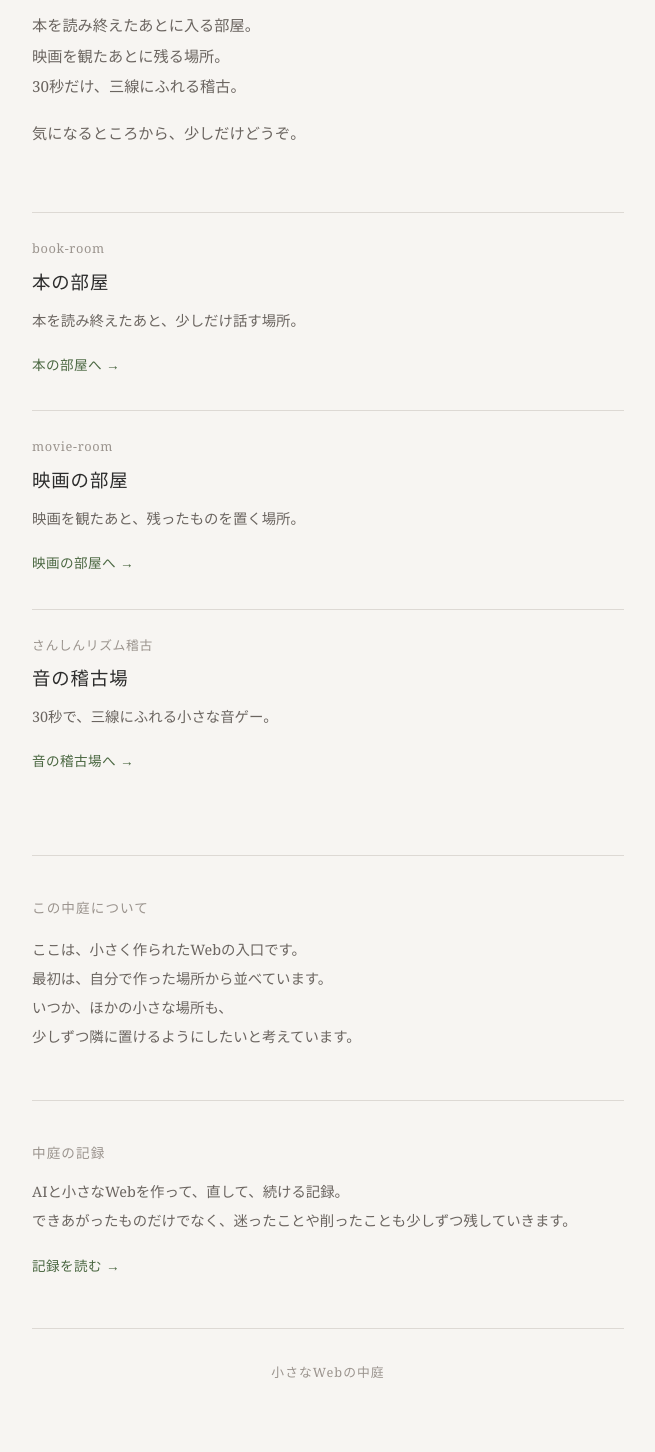
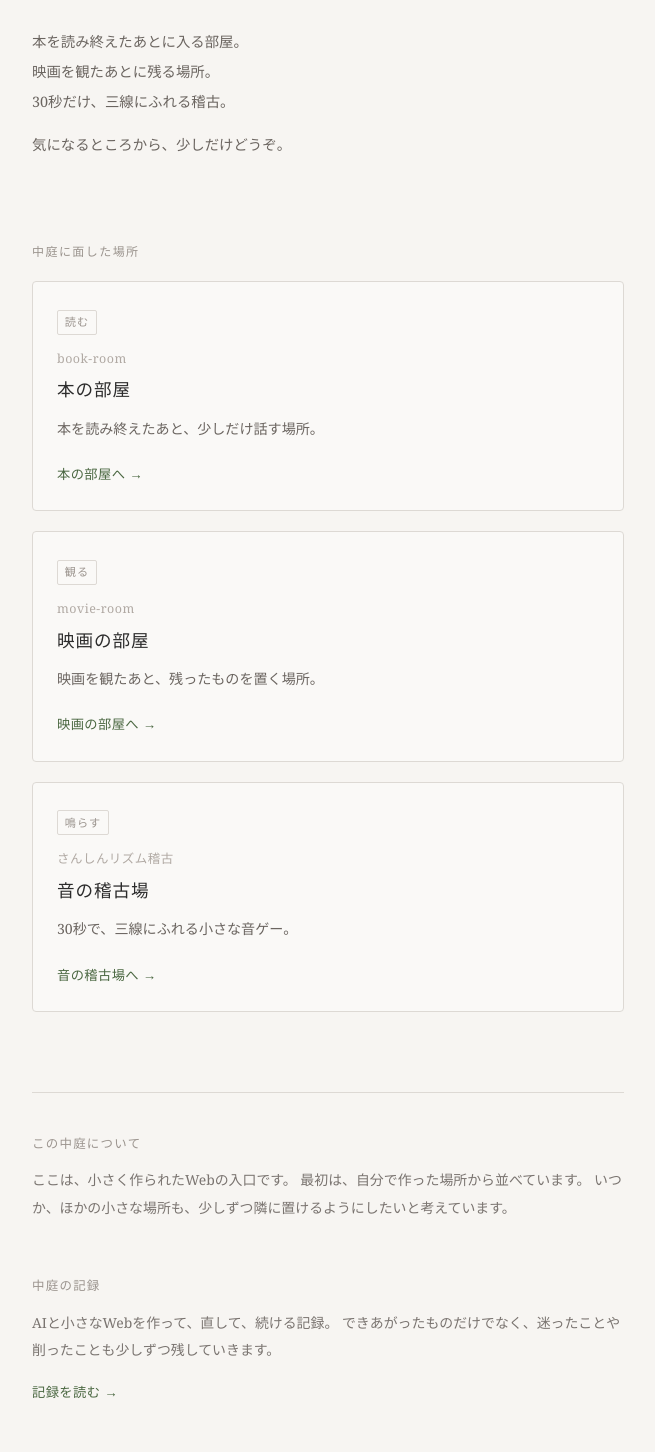
Before and after one commit to MOKIoki/nakaniwa, a Next.js app: page / in a window 1280 px wide. Shown: the part 218-1670 px from the top of the page, without its empty margins (312-967 px from the left). Built offline with nearby package versions, Linux system fonts and the light colour scheme.

Commit message:
Refine courtyard top layout

```diff
--- a/app/page.tsx
+++ b/app/page.tsx
@@ -1,25 +1,29 @@
 import Link from "next/link";
+import type { CSSProperties } from "react";
 
 const rooms = [
   {
+    label: "読む",
     name: "本の部屋",
     sub: "book-room",
     desc: "本を読み終えたあと、少しだけ話す場所。",
-    label: "本の部屋へ",
+    linkLabel: "本の部屋へ",
     href: "https://book-room-tau.vercel.app/",
   },
   {
+    label: "観る",
     name: "映画の部屋",
     sub: "movie-room",
     desc: "映画を観たあと、残ったものを置く場所。",
-    label: "映画の部屋へ",
+    linkLabel: "映画の部屋へ",
     href: "https://movie-room-bice.vercel.app/",
   },
   {
+    label: "鳴らす",
     name: "音の稽古場",
     sub: "さんしんリズム稽古",
     desc: "30秒で、三線にふれる小さな音ゲー。",
-    label: "音の稽古場へ",
+    linkLabel: "音の稽古場へ",
     href: "https://sanshin-rhythm.vercel.app/",
   },
 ];
@@ -27,7 +31,6 @@ const rooms = [
 export default function Home() {
   return (
     <main style={styles.main}>
-      {/* ヘッダー */}
       <header style={styles.header}>
         <h1 style={styles.h1}>小さなWebの中庭</h1>
         <p style={styles.lead}>
@@ -45,10 +48,12 @@ export default function Home() {
         <p style={styles.leadSub}>気になるところから、少しだけどうぞ。</p>
       </header>
 
-      {/* 入口カード */}
-      <section style={styles.cards}>
+      <section style={styles.cardsSection}>
+        <p style={styles.cardsHeading}>中庭に面した場所</p>
+        <div style={styles.cards}>
           {rooms.map((room) => (
             <article key={room.name} style={styles.card}>
+              <p style={styles.cardLabel}>{room.label}</p>
               <p style={styles.cardSub}>{room.sub}</p>
               <h2 style={styles.cardName}>{room.name}</h2>
               <p style={styles.cardDesc}>{room.desc}</p>
@@ -58,38 +63,34 @@ export default function Home() {
                 rel="noopener noreferrer"
                 style={styles.cardLink}
               >
-              {room.label} →
+                {room.linkLabel} →
               </a>
             </article>
           ))}
+        </div>
       </section>
 
-      {/* この中庭について */}
-      <section style={styles.about}>
-        <h2 style={styles.aboutTitle}>この中庭について</h2>
-        <p style={styles.aboutText}>
+      <div style={styles.lower}>
+        <section style={styles.lowerSection}>
+          <h2 style={styles.lowerTitle}>この中庭について</h2>
+          <p style={styles.lowerText}>
             ここは、小さく作られたWebの入口です。
-          <br />
             最初は、自分で作った場所から並べています。
-          <br />
-          いつか、ほかの小さな場所も、
-          <br />
-          少しずつ隣に置けるようにしたいと考えています。
+            いつか、ほかの小さな場所も、少しずつ隣に置けるようにしたいと考えています。
           </p>
         </section>
 
-      {/* 中庭の記録 */}
-      <section style={styles.notes}>
-        <h2 style={styles.notesTitle}>中庭の記録</h2>
-        <p style={styles.notesDesc}>
+        <section style={styles.lowerSection}>
+          <h2 style={styles.lowerTitle}>中庭の記録</h2>
+          <p style={styles.lowerText}>
             AIと小さなWebを作って、直して、続ける記録。
-          <br />
             できあがったものだけでなく、迷ったことや削ったことも少しずつ残していきます。
           </p>
-        <Link href="/notes" style={styles.notesLink}>
+          <Link href="/notes" style={styles.lowerLink}>
             記録を読む →
           </Link>
         </section>
+      </div>
 
       <footer style={styles.footer}>
         <p style={styles.footerText}>小さなWebの中庭</p>
@@ -98,105 +99,112 @@ export default function Home() {
   );
 }
 
-const styles: { [key: string]: React.CSSProperties } = {
+const styles: { [key: string]: CSSProperties } = {
   main: {
     maxWidth: "640px",
     margin: "0 auto",
-    padding: "4rem 1.5rem 6rem",
+    padding: "5rem 1.5rem 6rem",
   },
   header: {
-    marginBottom: "4rem",
+    marginBottom: "5rem",
   },
   h1: {
-    fontSize: "1.6rem",
+    fontSize: "1.5rem",
     fontWeight: "normal",
-    letterSpacing: "0.08em",
-    marginBottom: "2rem",
+    letterSpacing: "0.1em",
+    marginBottom: "2.2rem",
     color: "#2c2c2c",
   },
   lead: {
-    fontSize: "1.05rem",
-    lineHeight: "2",
+    fontSize: "1rem",
+    lineHeight: "2.1",
     marginBottom: "1.2rem",
     color: "#2c2c2c",
   },
   leadSub: {
-    fontSize: "0.95rem",
-    lineHeight: "2",
-    marginBottom: "1rem",
+    fontSize: "0.9rem",
+    lineHeight: "2.1",
+    marginBottom: "0.8rem",
     color: "#6b6560",
+  },
+  cardsSection: {
+    marginBottom: "5rem",
+  },
+  cardsHeading: {
+    fontSize: "0.75rem",
+    color: "#9b948e",
+    letterSpacing: "0.12em",
+    marginBottom: "1.2rem",
   },
   cards: {
     display: "flex",
     flexDirection: "column",
-    gap: "2rem",
-    marginBottom: "5rem",
+    gap: "1.25rem",
   },
   card: {
-    borderTop: "1px solid #ddd9d4",
-    paddingTop: "1.5rem",
+    border: "1px solid #ddd9d4",
+    borderRadius: "4px",
+    padding: "1.5rem 1.5rem 1.4rem",
+    backgroundColor: "#faf9f7",
+  },
+  cardLabel: {
+    display: "inline-block",
+    fontSize: "0.7rem",
+    color: "#9b948e",
+    letterSpacing: "0.1em",
+    border: "1px solid #ddd9d4",
+    borderRadius: "2px",
+    padding: "0.15em 0.6em",
+    marginBottom: "0.8rem",
   },
   cardSub: {
-    fontSize: "0.8rem",
-    color: "#9b948e",
-    letterSpacing: "0.05em",
-    marginBottom: "0.3rem",
+    fontSize: "0.78rem",
+    color: "#b0a9a3",
+    letterSpacing: "0.04em",
+    marginBottom: "0.25rem",
   },
   cardName: {
-    fontSize: "1.15rem",
+    fontSize: "1.1rem",
     fontWeight: "normal",
     letterSpacing: "0.05em",
     marginBottom: "0.6rem",
     color: "#2c2c2c",
   },
   cardDesc: {
-    fontSize: "0.9rem",
+    fontSize: "0.88rem",
     color: "#6b6560",
-    lineHeight: "1.8",
-    marginBottom: "1rem",
+    lineHeight: "1.85",
+    marginBottom: "1.1rem",
   },
   cardLink: {
-    fontSize: "0.85rem",
+    fontSize: "0.83rem",
     color: "#4a6741",
     letterSpacing: "0.03em",
   },
-  about: {
+  lower: {
     borderTop: "1px solid #ddd9d4",
     paddingTop: "2.5rem",
-    marginBottom: "3rem",
+    display: "flex",
+    flexDirection: "column",
+    gap: "2.5rem",
+    marginBottom: "4rem",
   },
-  aboutTitle: {
-    fontSize: "0.85rem",
+  lowerSection: {},
+  lowerTitle: {
+    fontSize: "0.78rem",
     fontWeight: "normal",
     color: "#9b948e",
-    letterSpacing: "0.08em",
-    marginBottom: "1rem",
+    letterSpacing: "0.1em",
+    marginBottom: "0.7rem",
   },
-  aboutText: {
-    fontSize: "0.9rem",
-    color: "#6b6560",
+  lowerText: {
+    fontSize: "0.87rem",
+    color: "#7a7470",
     lineHeight: "2",
-  },
-  notes: {
-    borderTop: "1px solid #ddd9d4",
-    paddingTop: "2.5rem",
-    marginBottom: "3rem",
-  },
-  notesTitle: {
-    fontSize: "0.85rem",
-    fontWeight: "normal",
-    color: "#9b948e",
-    letterSpacing: "0.08em",
     marginBottom: "0.8rem",
   },
-  notesDesc: {
-    fontSize: "0.9rem",
-    color: "#6b6560",
-    lineHeight: "2",
-    marginBottom: "1rem",
-  },
-  notesLink: {
-    fontSize: "0.85rem",
+  lowerLink: {
+    fontSize: "0.83rem",
     color: "#4a6741",
     letterSpacing: "0.03em",
   },
@@ -206,8 +214,8 @@ const styles: { [key: string]: React.CSSProperties } = {
     textAlign: "center",
   },
   footerText: {
-    fontSize: "0.8rem",
+    fontSize: "0.78rem",
     color: "#9b948e",
-    letterSpacing: "0.08em",
+    letterSpacing: "0.1em",
   },
 };
```
Lines whose indentation alone changed are shown as unchanged.
